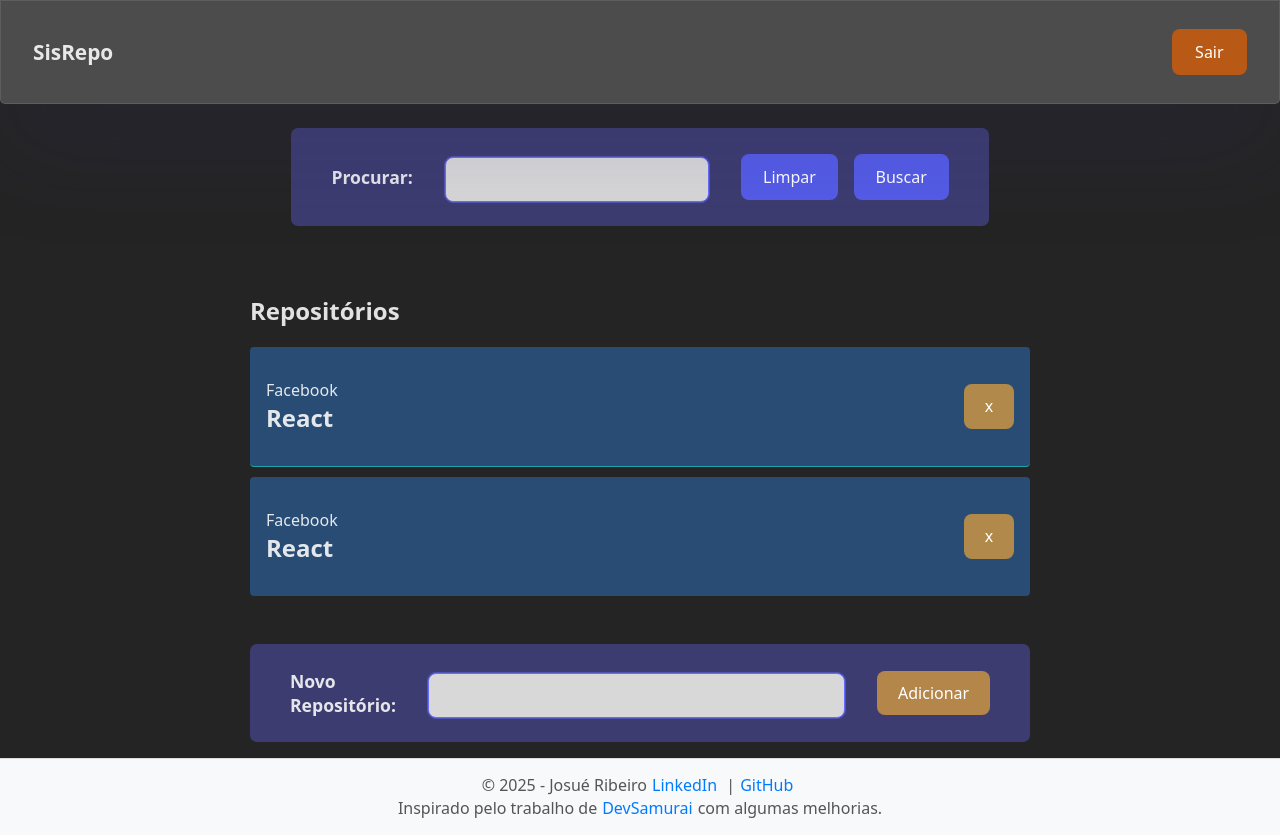
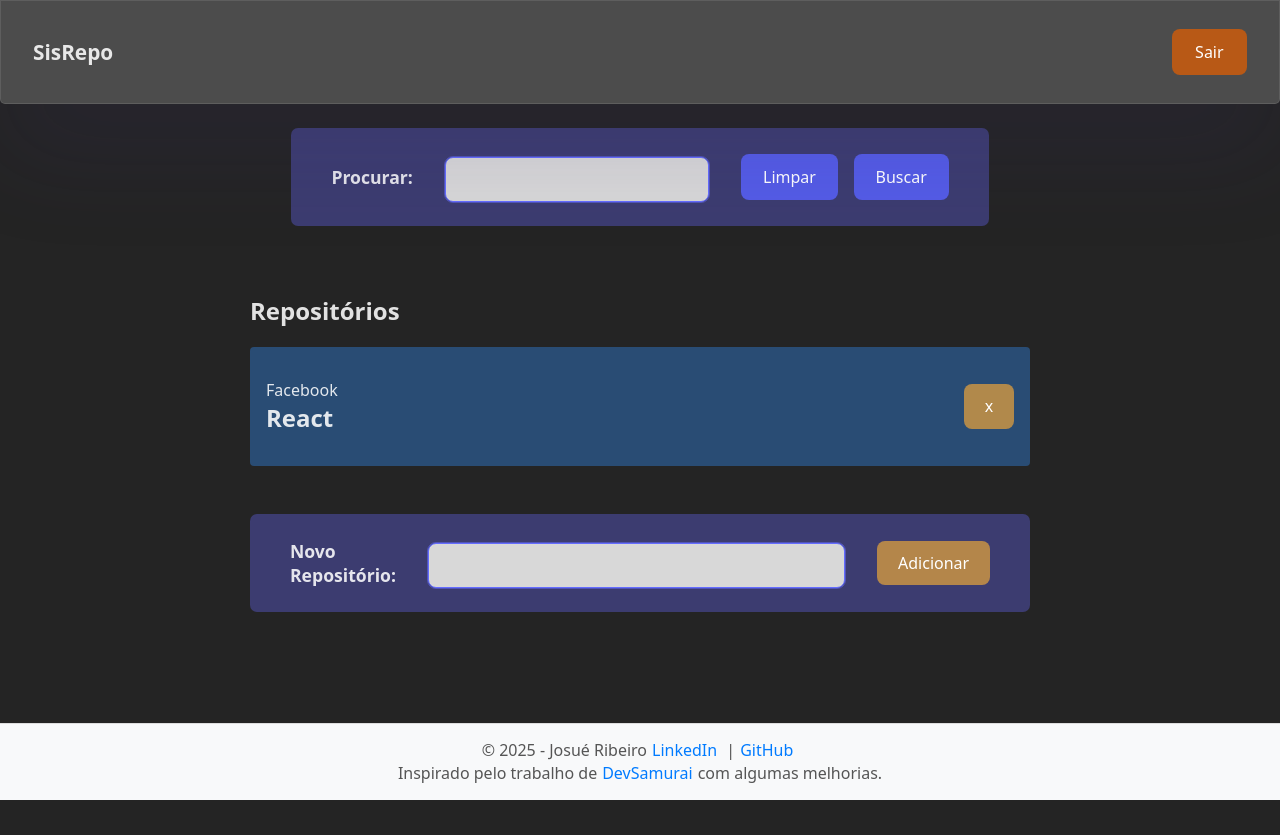
Before and after one commit to Jreng7/projects, a React (Vite) app in the folder gerenciamento_repositorios/frontend/: page / in a window 1280 px wide. After the commit the page ends 800 px from the top, so only its background shows below. Built offline with nearby package versions, Linux system fonts and the light colour scheme.

Commit message:
refactor: (MainPage) criando novas funções para newRepo

```diff
--- /dev/null
+++ b/gerenciamento_repositorios/frontend/src/pages/MainPage/Repositories.jsx
@@ -0,0 +1,33 @@
+import { useState } from 'react'
+
+export function Repositories({ repo, deleteRepo, onNewRepo }){
+
+  const [ newRepo, setNewRepo ] = useState('')
+
+  return (
+    <>
+       <div className="repositories">
+        <h2>Repositórios</h2>
+
+        <ul>
+          <li>
+            <p>
+              <div className="owner">Facebook</div>
+              <div className="name">React</div>
+            </p>
+            <button onClick={() => deleteRepo(null)}>x</button>
+          </li>
+        </ul>
+
+        <div className="search">
+          <label htmlFor="repo" className="label-repo">Novo Repositório:</label>
+          <input type="url" id="repo" name="repo" value={newRepo} onChange={ (e) => setNewRepo(e.target.value) }/>
+          <div className="btn">
+            <button onClick={() => onNewRepo(newRepo)}>Adicionar</button>
+          </div>
+        </div>
+
+      </div>
+    </>
+  )
+}
--- a/gerenciamento_repositorios/frontend/src/pages/MainPage/index.jsx
+++ b/gerenciamento_repositorios/frontend/src/pages/MainPage/index.jsx
@@ -1,6 +1,7 @@
 import React from "react";
 import { Nav } from "./Nav";
 import { Search } from "./Search";
+import { Repositories } from "./Repositories";
 import "./style.css"
 
 const MainPage = () => {
@@ -19,40 +20,9 @@ const MainPage = () => {
 
   return (
     <div className="mainpage">
-
       <Nav argumento={handleLogout}/>
       <Search search={handleSearch}/>
-
-      <div className="repositories">
-        <h2>Repositórios</h2>
-
-        <ul>
-          <li>
-            <p>
-              <div className="owner">Facebook</div>
-              <div className="name">React</div>
-            </p>
-            <button onClick={handleDeleteRepo}>x</button>
-          </li>
-
-          <li>
-            <p>
-              <div className="owner">Facebook</div>
-              <div className="name">React</div>
-            </p>
-            <button>x</button>
-          </li>
-        </ul>
-
-        <div className="search">
-          <label htmlFor="repo" className="label-repo">Novo Repositório:</label>
-          <input type="url" id="repo" name="repo"/>
-          <div className="btn">
-            <button onClick={handleSearch}>Adicionar</button>
-          </div>
-        </div>
-
-      </div>
+      <Repositories />
     </div>
   )
 }
```
